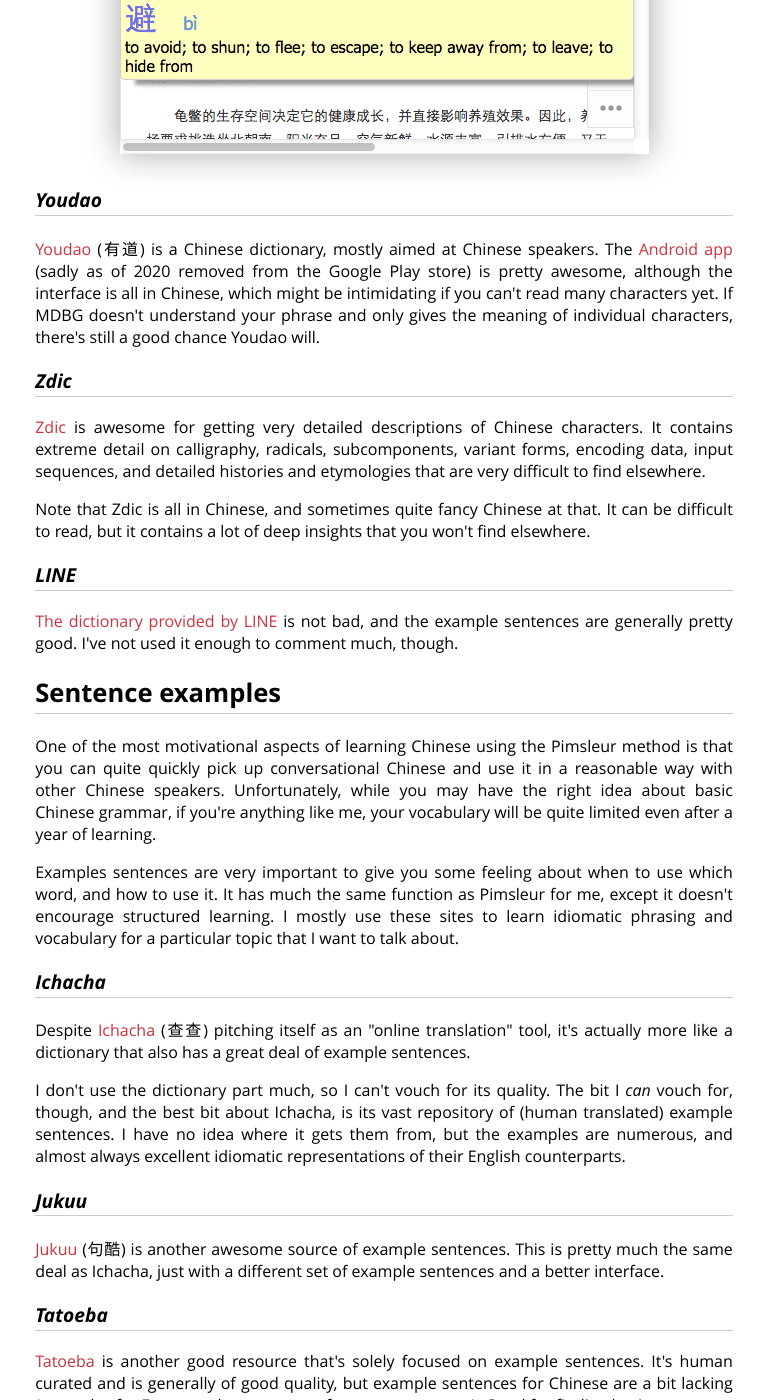
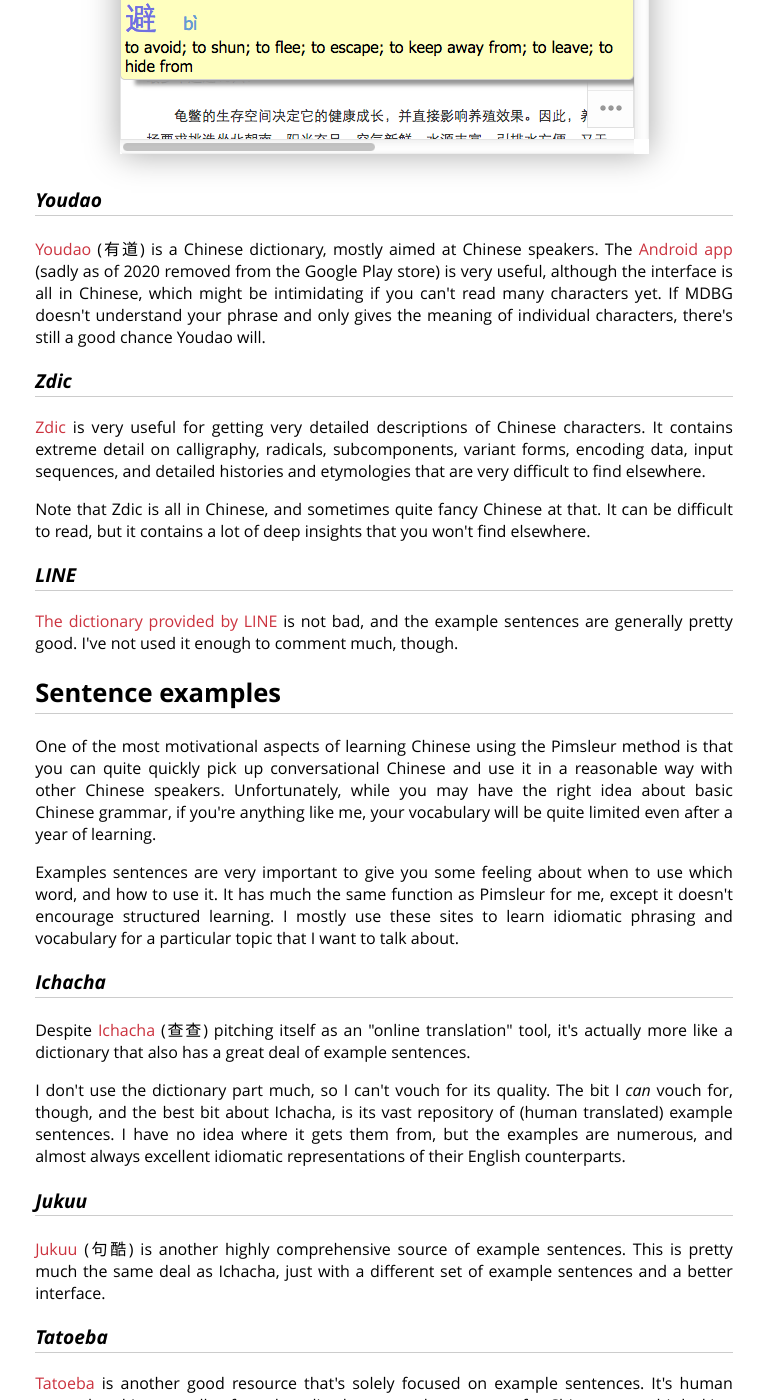
Before and after one commit to cdown/chrisdown.name, a Jekyll site: the page built from _posts/2015-01-29-resources-to-improve-mandarin-proficiency.md, in a window 1280 px wide and 1400 px high, scrolled down 2450 px. Shown: the whole window, without its empty margins (256-1020 px from the left). Built offline with Jekyll 4.4.1, drawn with Linux system fonts in a browser that asks for light colours; some of the changed text lies outside the part shown.

Commit message:
mandarin: Apparently I used to say "awesome" a lot

```diff
--- a/_posts/2015-01-29-resources-to-improve-mandarin-proficiency.md
+++ b/_posts/2015-01-29-resources-to-improve-mandarin-proficiency.md
@@ -41,7 +41,7 @@ find somewhere to put them down for study.
 
 ### Quizlet
 
-[Quizlet][] is also an awesome resource to help you in your learning. I write
+[Quizlet][] is a great resource to help you in your learning. I write
 down all new phrases that I learn as I hear them, in all configurations, and
 then put them in a Quizlet set. I usually practise them with the flashcards on
 my commute. It also understands Chinese, and can do text-to-speech on the
@@ -65,10 +65,11 @@ achievements.
 
 ### Hanping
 
-[Hanping][] is an awesome dictionary using [CC-CEDICT][] (you can also purchase
-the [ABC][] dictionary for use in the app), an open source Chinese to English
-dictionary. I used to almost exclusively use MDBG, which we will go into later,
-but this has taken over as my favourite app for a few reasons.
+[Hanping][] is a fairly comprehensive dictionary using [CC-CEDICT][] (you can
+also purchase the [ABC][] dictionary for use in the app), an open source
+Chinese to English dictionary. I used to almost exclusively use MDBG, which we
+will go into later, but this has taken over as my favourite app for a few
+reasons.
 
 Some of those reasons include:
 
@@ -116,14 +117,14 @@ looks:
 
 [Youdao][] (有道) is a Chinese dictionary, mostly aimed at Chinese speakers.
 The [Android app][Youdao Android app] (sadly as of 2020 removed from the Google
-Play store) is pretty awesome, although the interface is all in Chinese, which
+Play store) is very useful, although the interface is all in Chinese, which
 might be intimidating if you can't read many characters yet. If MDBG doesn't
 understand your phrase and only gives the meaning of individual characters,
 there's still a good chance Youdao will.
 
 ### Zdic
 
-[Zdic][] is awesome for getting very detailed descriptions of Chinese
+[Zdic][] is very useful for getting very detailed descriptions of Chinese
 characters. It contains extreme detail on calligraphy, radicals, subcomponents,
 variant forms, encoding data, input sequences, and detailed histories and
 etymologies that are very difficult to find elsewhere.
@@ -165,9 +166,9 @@ idiomatic representations of their English counterparts.
 
 ### Jukuu
 
-[Jukuu][] (句酷) is another awesome source of example sentences. This is pretty
-much the same deal as Ichacha, just with a different set of example sentences
-and a better interface.
+[Jukuu][] (句酷) is another highly comprehensive source of example sentences.
+This is pretty much the same deal as Ichacha, just with a different set of
+example sentences and a better interface.
 
 ### Tatoeba
 
```
